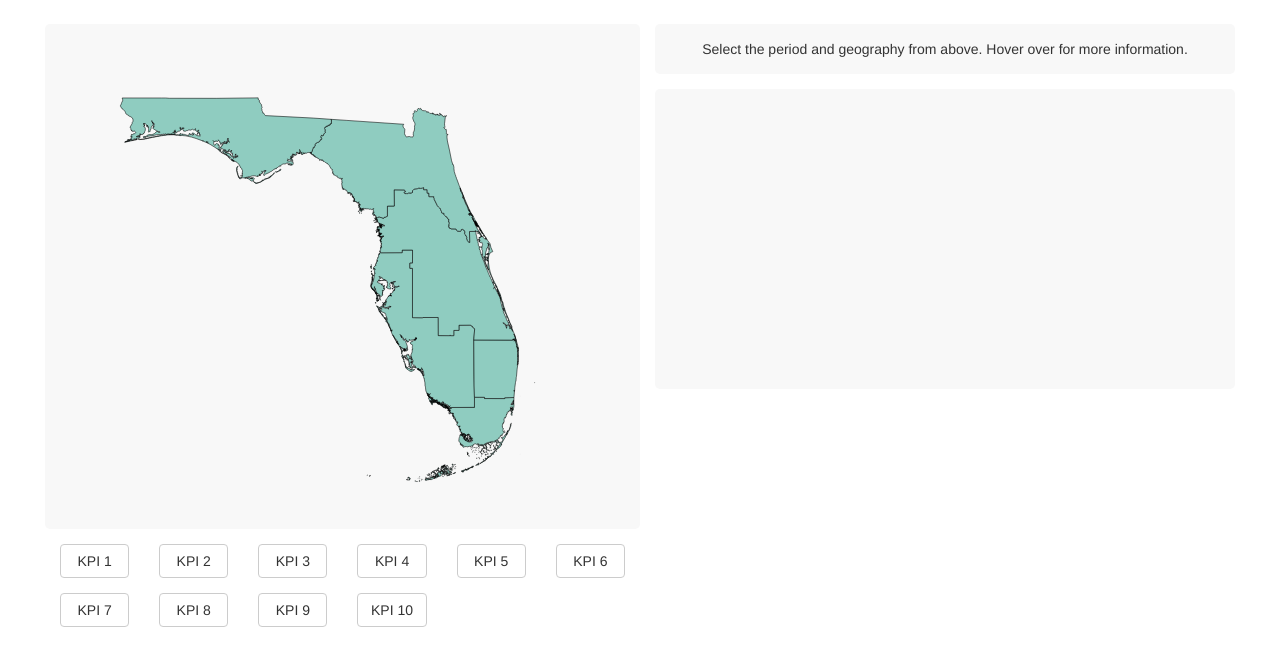
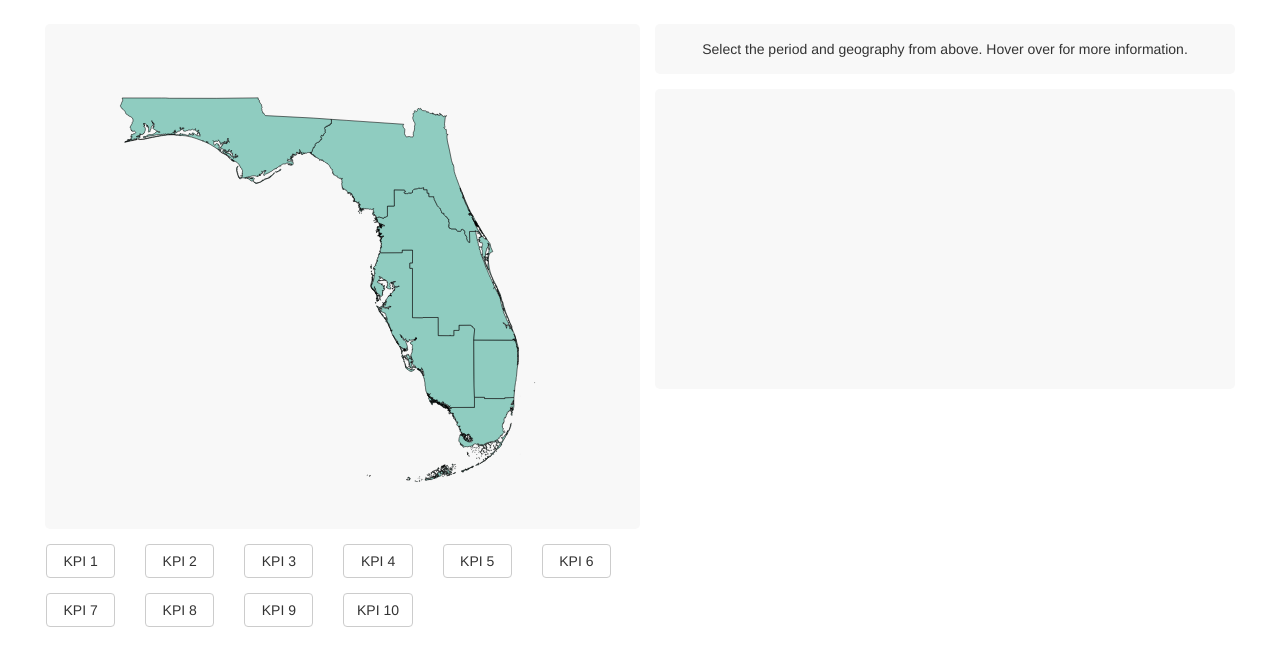
Before and after one commit to geohacker/florida, a plain HTML site: page index.html in a window 1280 px wide. Shown: the part 88-754 px from the top of the page. Drawn offline with Linux system fonts and the light colour scheme.

Commit message:
Hackish margin to align the button group

```diff
--- a/css/app.css
+++ b/css/app.css
@@ -51,7 +51,7 @@ svg {
 
 .kpi button {
 	width: 100%;
-	/*margin-left: -14px;*/
+	margin-left: -14px;
 }
 
 .infobox{
```
